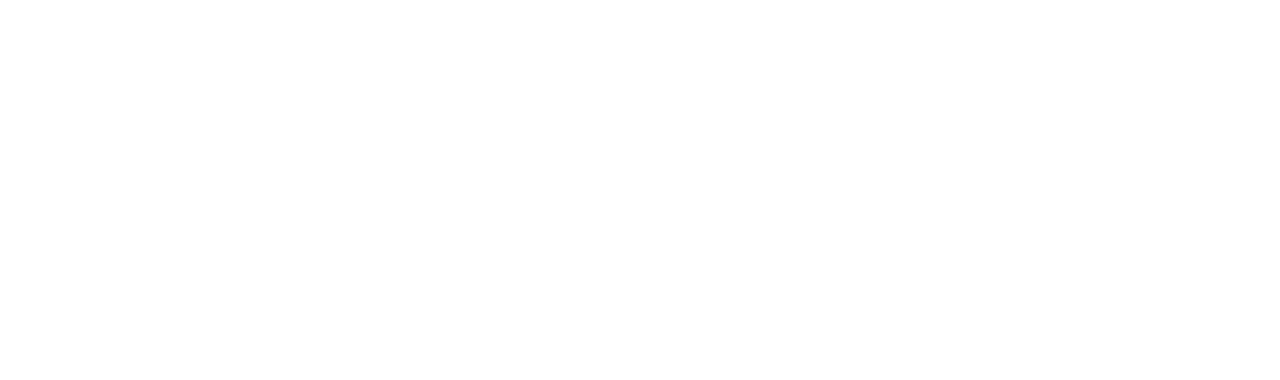
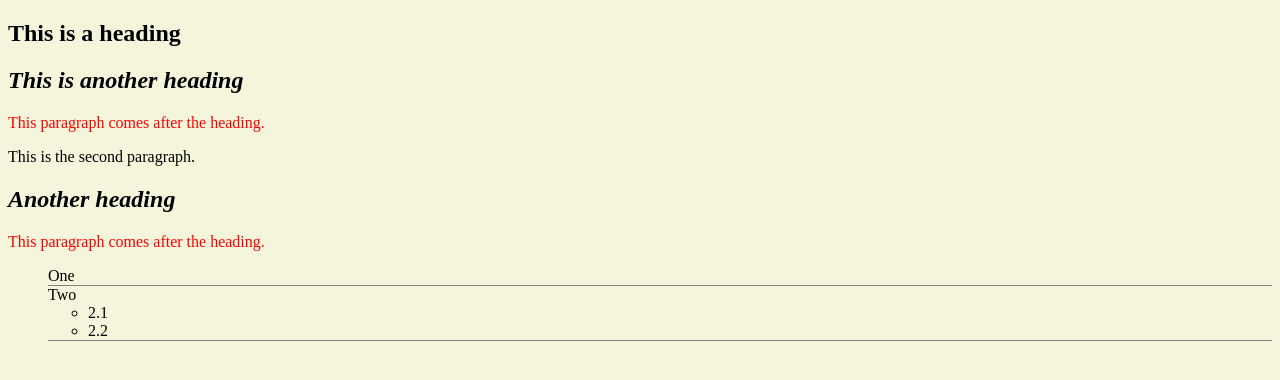
Before and after one commit to rogerzhuang/Week06, a plain HTML site: page index.html in a window 1280 px wide. Drawn offline with Linux system fonts and the light colour scheme.

Commit message:
combinator

```diff
--- a/index.html
+++ b/index.html
@@ -3,8 +3,25 @@
     <head>
         <meta charset="utf-8">
         <title>Week06</title>
+        <link rel="stylesheet" href="stylesheets/stylesheet.css">
     </head>
     <body>
-
+        <h2>This is a heading</h2>
+        <div class="container">
+            <h2>This is another heading</h2>
+            <p>This paragraph comes after the heading.</p>
+            <p>This is the second paragraph.</p>
+            <h2>Another heading</h2>
+            <p>This paragraph comes after the heading.</p>
+            <ul class="list">
+                <li>One</li>
+                <li>Two
+                    <ul>
+                        <li>2.1</li>
+                        <li>2.2</li>
+                    </ul>
+                </li>
+            </ul>
+        </div>
     </body>
 </html>
--- a/stylesheets/stylesheet.css
+++ b/stylesheets/stylesheet.css
@@ -1,3 +1,16 @@
 body {
-    background-color: red;
+    background-color: beige;
 }
+
+div h2 {
+    font-style: italic;
+}
+
+h2 + p {
+    color: red;
+}
+
+ul.list > li {
+    border-bottom: 1px solid grey;
+    list-style-type: none;
+}
```
